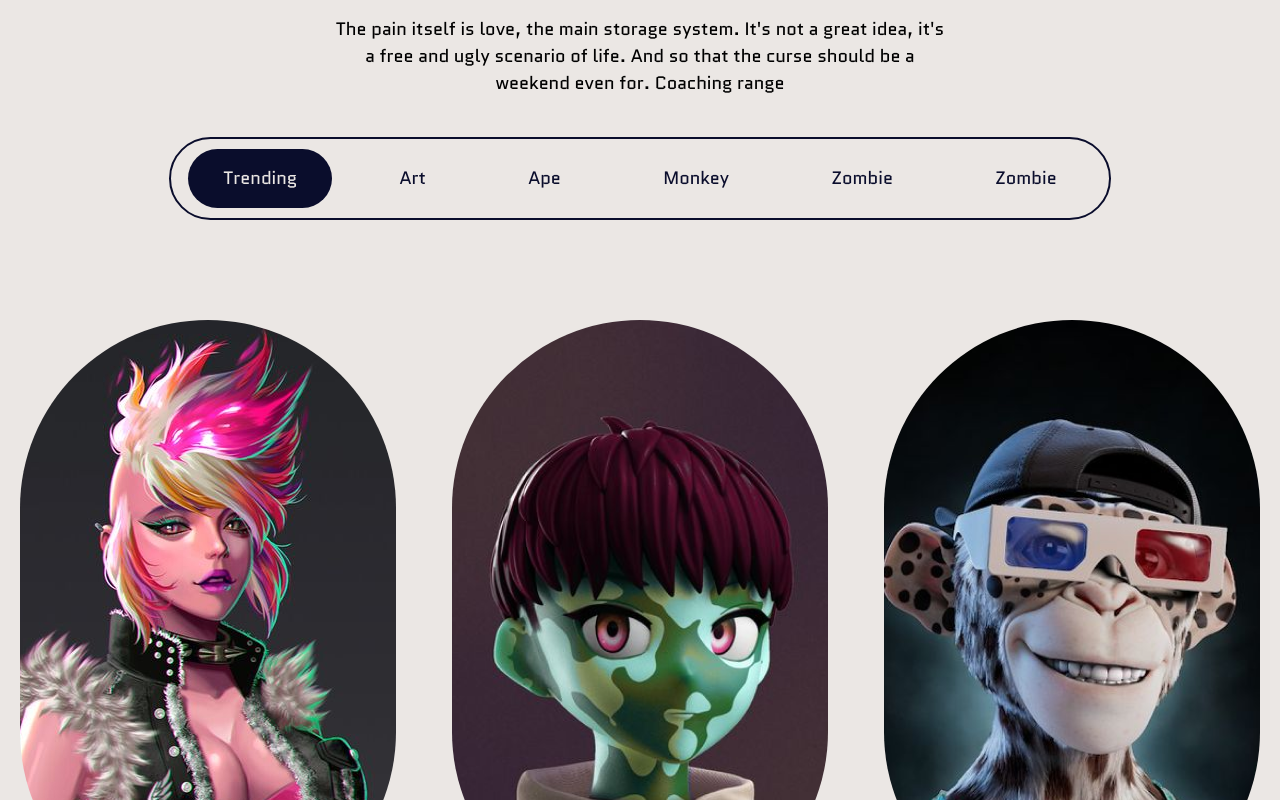
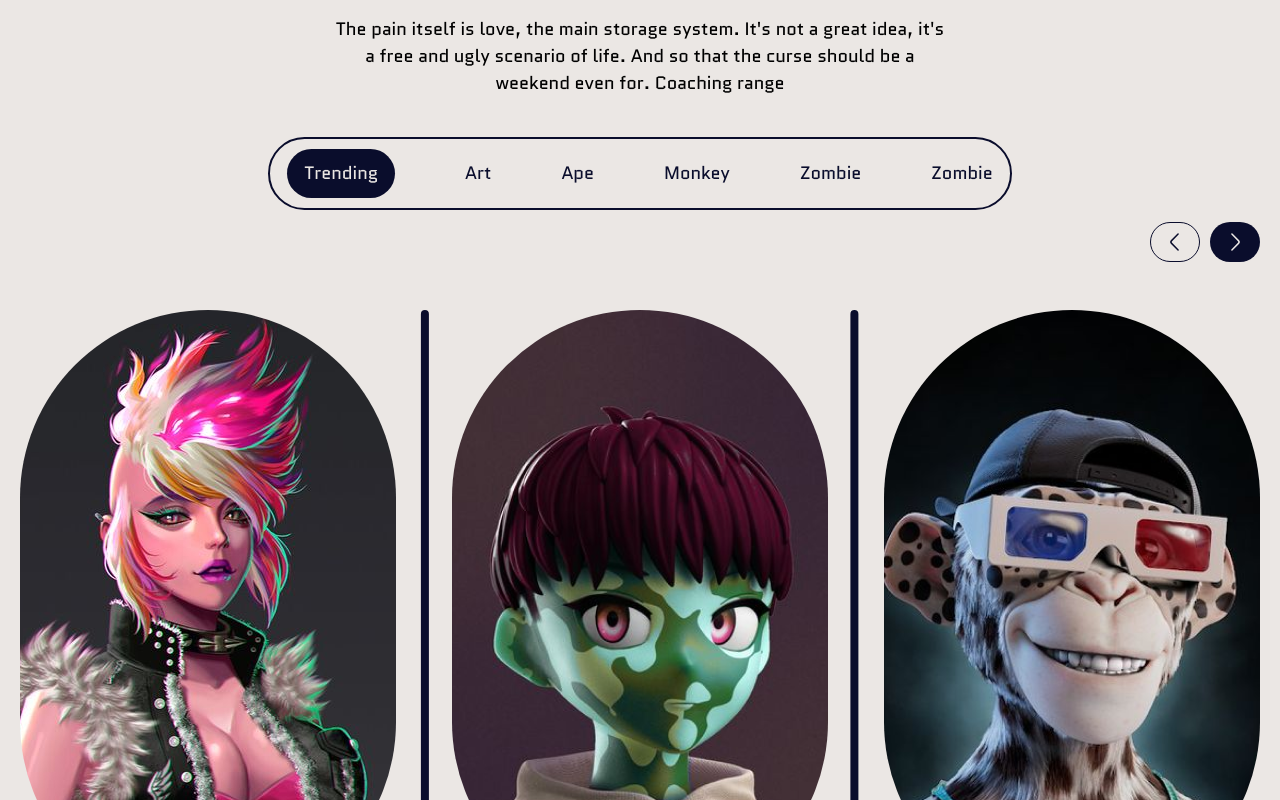
Before and after one commit to slekstut/nft-web, a Vue app: page / in a window 1280 px wide. Shown: the part 2260-3060 px from the top of the page. Built offline with nearby package versions, Linux system fonts and the light colour scheme.

Commit message:
auction section cards part

```diff
--- a/src/views/Trending.vue
+++ b/src/views/Trending.vue
@@ -20,6 +20,10 @@
         </div>
       </div>
       <div class="cards">
+         <div class="arrows">
+            <img src="../assets/images/arrow-left.svg" alt="arrow-left" class="arrow-left">
+            <img src="../assets/images/arrow-right.svg" alt="arrow-right" class="arrow-right">
+        </div>
         <div class="card">
           <div class="card__image">
             <img src="../assets/images/image-32.png" alt="image-32" />
@@ -74,6 +78,10 @@
           <a href="#" class="card__bid">Place a bid</a>
           <p class="card__price">245 ETH</p>
         </div>
+        <div class="vertical-lines">
+            <img src="../assets/images/vertical-line.svg" alt="vertical-line" class="left-line">
+            <img src="../assets/images/vertical-line.svg" alt="vertical-line" class="right-line">
+        </div>
       </div>
     </div>
   </div>
@@ -104,6 +112,7 @@ export default {};
     }
   }
   .filter-wrapper {
+    position: relative;
     padding: 0.625rem 1.0625rem;
     margin-top: 2.5rem;
     border: 2px solid $color-dark-blue;
@@ -111,19 +120,39 @@ export default {};
     .filter-content {
       display: flex;
       flex-direction: row;
-      gap: 2rem;
+      gap: 4.375rem;
       button {
+        width: fit-content;
+        padding: 0;
         font-size: 1.125rem;
+      }
+      button.active-btn {
+        padding: 11px 17px;
       }
     }
   }
   .cards {
+    position: relative;
     width: 100%;
     margin-top: 6.25rem;
     display: grid;
     grid-template-columns: repeat(3, 1fr);
     column-gap: 3.5rem;
     row-gap: 6.875rem;
+    .arrows {
+            position: absolute;
+            top: -5%;
+            right: 0;
+            transform: translate(0, 5%);
+            display: flex;
+            flex-direction: row;
+            gap: 0.625rem;
+        .arrow-left {
+
+        }
+        .arrow-right {
+        }
+    }
     .card {
       margin: 0 auto;
       place-items: center;
@@ -146,18 +175,32 @@ export default {};
         opacity: 0.7;
       }
       &__bid {
-        margin-top: 0.875rem;
+        //margin-top: 0.875rem;
         display: block;
         font-size: 1.5rem;
         color: $color-dark-blue;
         text-align: center;
       }
       &__price {
-        margin-top: 1.5rem;
+        margin-top: 1rem;
         font-size: 1.5rem;
         font-weight: 700;
       }
     }
+    .vertical-lines {
+        .left-line {
+            position: absolute;
+            top: 0;
+            left: 31%;
+            transform: translateX(-31%);
+        }
+        .right-line {
+            position: absolute;
+            top: 0;
+            right: 26%;
+            transform: translateX(-26%);
+        }
+    }
   }
 }
 </style>
```
